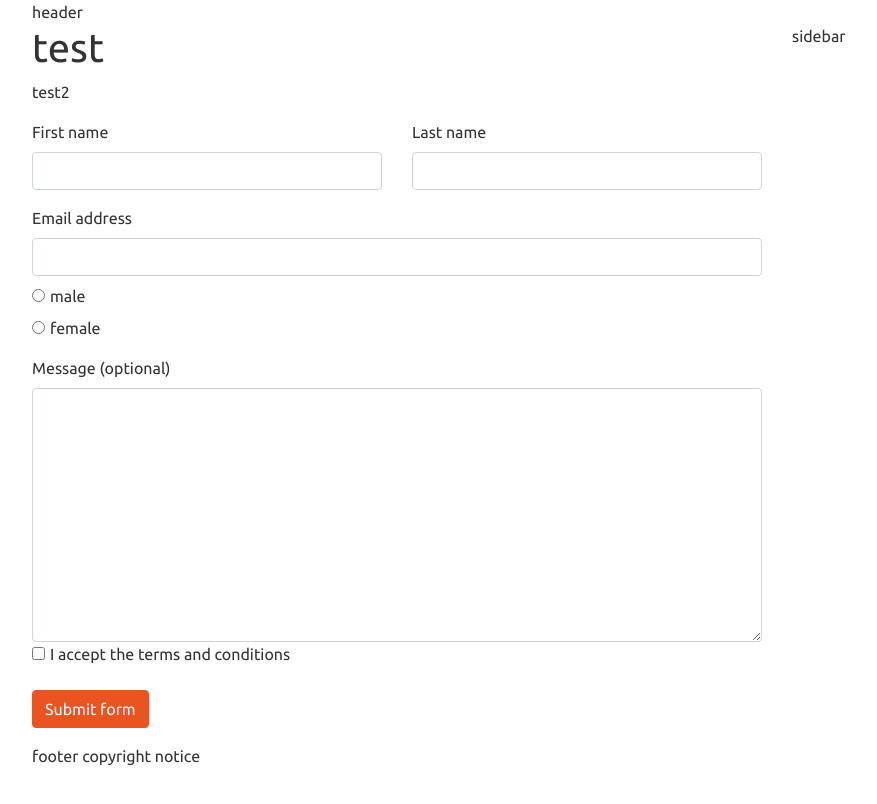
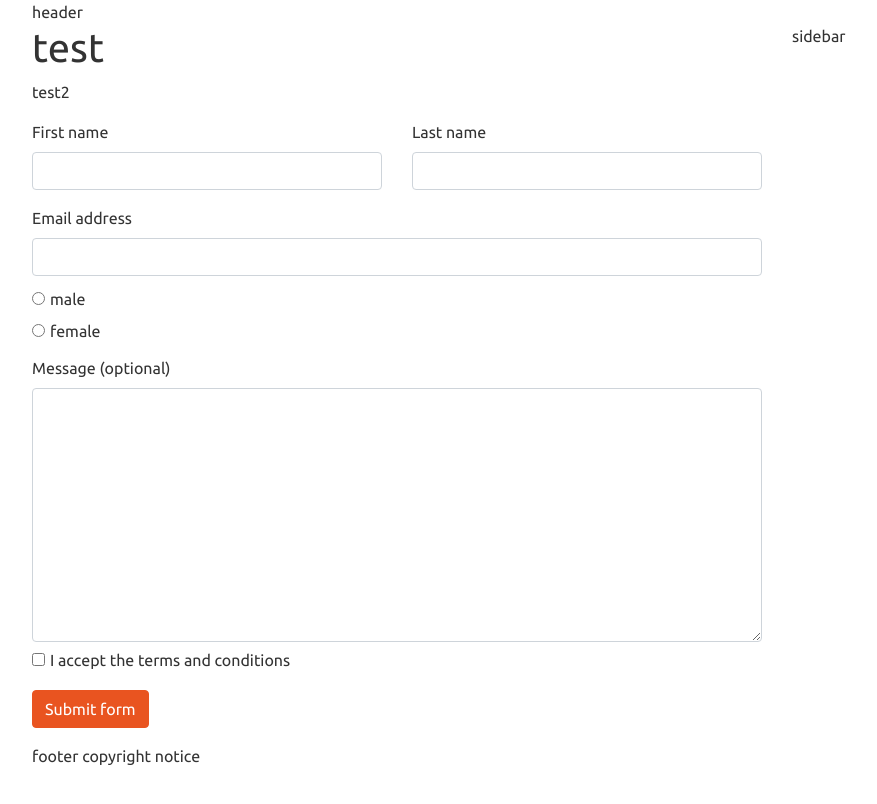
Before and after one commit to jhvanderschee/jekyllconf2019, a Jekyll site: the page built from index.md, in a window 1280 px wide. Shown: the top 804 px of the page, without its empty margins (53-930 px from the left). Built offline with Jekyll 4.4.1, drawn with Linux system fonts in a browser that asks for light colours; nearby versions of some CDN libraries; our own code applies the rules of GitHub Pages for plain Markdown files.

Commit message:
Update form.html

```diff
--- a/_includes/form.html
+++ b/_includes/form.html
@@ -1,5 +1,5 @@
 <style>
-    .radio, .checkbox {position: relative; bottom: 8px;}
+    .radio, .checkbox {position: relative; bottom: 5px;}
     .rowradio + .rowradio .radio {margin-top: 0px;}
     input[type="checkbox"], input[type="radio"] {position: relative; bottom: 0px; margin-right: 5px;}
     input[type='number'] {-moz-appearance: textfield;}
```
